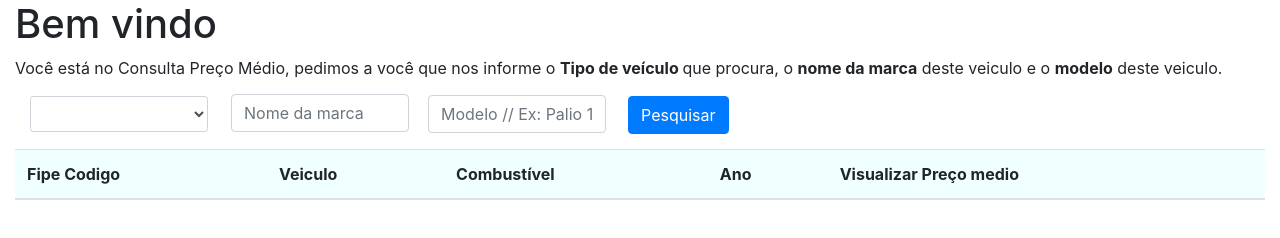
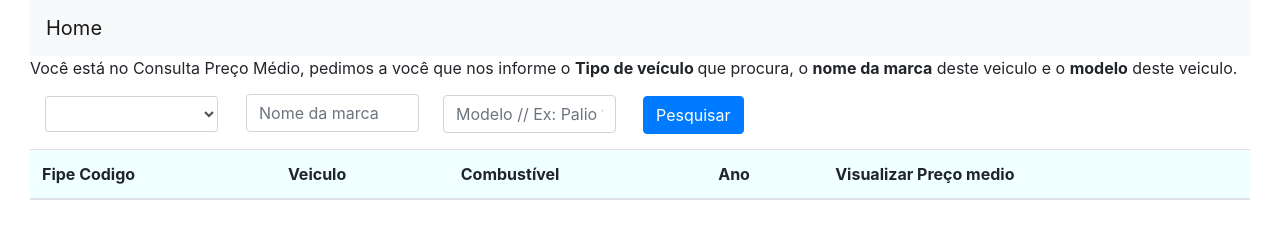
Before and after one commit to Chegerou/ConsultaTabelaFipe, a plain HTML site: page www/index.html in a window 1280 px wide. Drawn offline with nearby package versions, Linux system fonts and the light colour scheme.

Commit message:
Adicionando nav bar

```diff
--- a/www/index.html
+++ b/www/index.html
@@ -6,9 +6,12 @@
     </head>
     <body ng-controller="FipeCrtl">
 
-        <div>
+        <div class="col-md-12">
             <div class="col-md-12">
-                <h1>Bem vindo</h1>
+
+                <nav class="navbar navbar-expand-lg navbar-light bg-light">
+                    <a class="navbar-brand" href="#index">Home</a>
+                </nav>
 
                 <p>Você está no Consulta Preço Médio, pedimos a você que nos
                     informe o <strong> Tipo de veículo </strong> que procura, o
```
